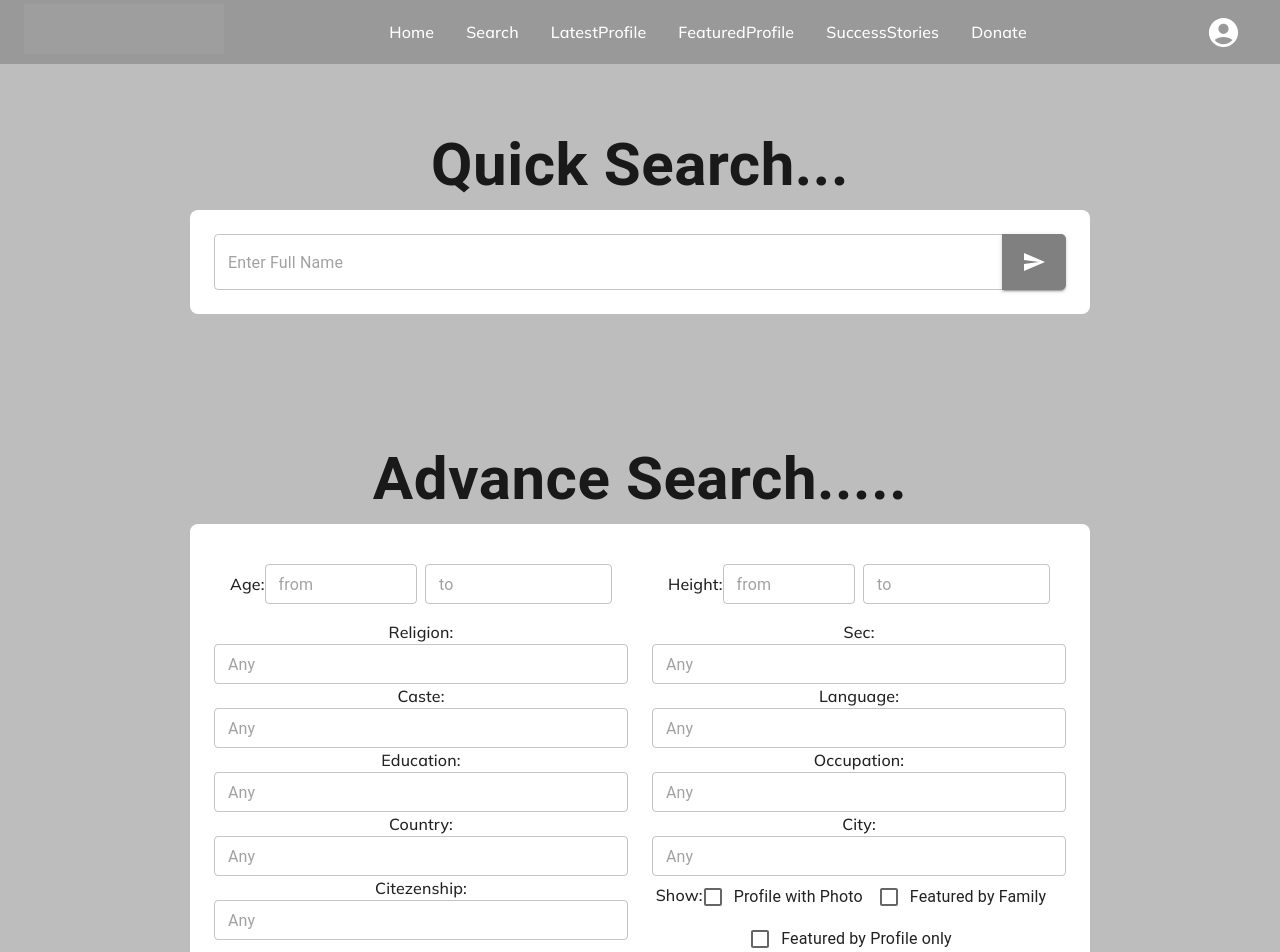
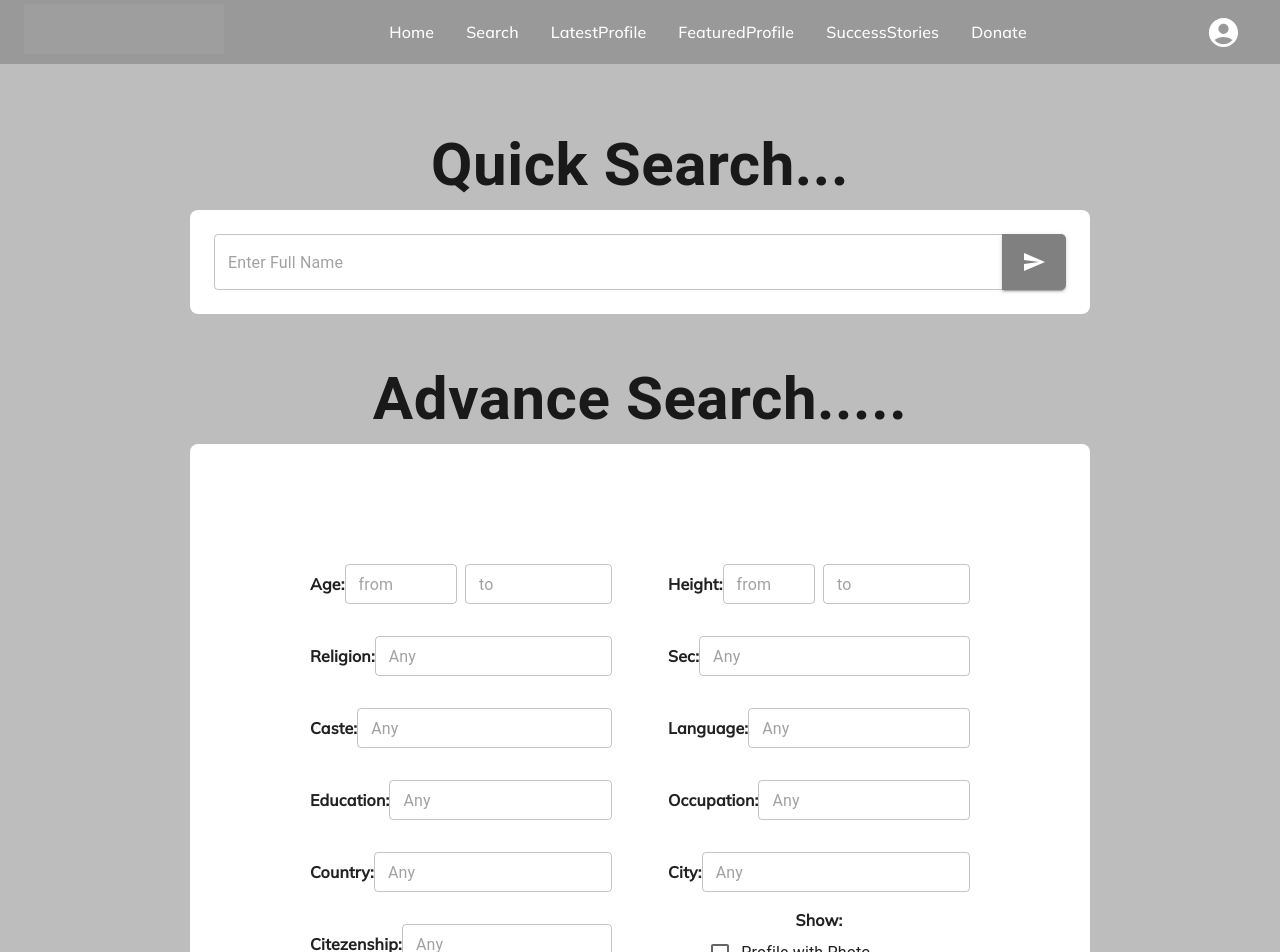
Before and after one commit to CodeCraft4/Rishta-e-Pakistan, a Next.js app: page /Pages/Search in a window 1280 px wide. Shown: the top 952 px of the page. Built offline with nearby package versions, Linux system fonts and the light colour scheme; grey boxes are pictures that could not be loaded.

Commit message:
changes in search

```diff
--- a/src/app/Pages/Search/components/AdvanceSearch/AdvanceSearch.tsx
+++ b/src/app/Pages/Search/components/AdvanceSearch/AdvanceSearch.tsx
@@ -10,13 +10,12 @@ import {
   FormControlLabel,
   Button,
 } from "@mui/material";
-import CustomizeButton from "@/app/components/commons/Button";
 import { COLORS } from "@/app/constant/color";
 
 const AdvanceSearch = () => {
   return (
     <div>
-      <Box pt={15} bgcolor={COLORS.secondary.main} pb={25} textAlign={"center"}>
+      <Box pt={5} bgcolor={COLORS.secondary.main} pb={25} textAlign={"center"}>
         <Typography
           sx={{
             fontSize: { md: 60, sm: 60, xs: 25 },
@@ -30,13 +29,13 @@ const AdvanceSearch = () => {
           maxWidth="md"
           sx={{ bgcolor: "white", p: 3, borderRadius: "8px" }}
         >
-          <Grid container spacing={3}>
+          <Grid container spacing={3} sx={{p:10}}>
             <Grid item md={6}>
               <Grid container spacing={1} sx={{ p: 2 }}>
                 <Grid
                   item
                   md={6}
-                  sx={{ display: "flex", alignItems: "center" }}
+                  sx={{ display: "flex", alignItems: "center",fontWeight:"bold"}}
                 >
                   Age:
                   <TextField placeholder="from" type="number" size="small" />
@@ -45,6 +44,7 @@ const AdvanceSearch = () => {
                   <TextField placeholder="to" type="number" size="small" />
                 </Grid>
               </Grid>
+              <Box sx={{display:'flex',p:2,alignItems:'center',fontWeight:"bold"}}>
               Religion:
               <TextField
                 placeholder="Any"
@@ -52,6 +52,8 @@ const AdvanceSearch = () => {
                 type="number"
                 size="small"
                 />
+                </Box>
+              <Box sx={{display:'flex',p:2,alignItems:'center',fontWeight:"bold"}}>
               Caste:
               <TextField
                 placeholder="Any"
@@ -59,6 +61,8 @@ const AdvanceSearch = () => {
                 type="number"
                 size="small"
                 />
+                </Box>
+              <Box sx={{display:'flex',p:2,alignItems:'center',fontWeight:"bold"}}>
               Education:
               <TextField
                 placeholder="Any"
@@ -66,6 +70,8 @@ const AdvanceSearch = () => {
                 type="number"
                 size="small"
                 />
+                </Box>
+              <Box sx={{display:'flex',p:2,alignItems:'center',fontWeight:"bold"}}>
               Country:
               <TextField
                 placeholder="Any"
@@ -73,20 +79,22 @@ const AdvanceSearch = () => {
                 type="number"
                 size="small"
                 />
+                </Box>
+              <Box sx={{display:'flex',p:2,alignItems:'center',fontWeight:"bold"}}>
               Citezenship:
               <TextField
                 placeholder="Any"
                 fullWidth
-                type="number"
                 size="small"
                 />
+                </Box>
             </Grid>
             <Grid item md={6}>
               <Grid container spacing={1} sx={{ p: 2 }}>
                 <Grid
                   item
                   md={6}
-                  sx={{ display: "flex", alignItems: "center" }}
+                  sx={{display:'flex',alignItems:"center",fontWeight:"bold"}}
                 >
                   Height:
                   <TextField placeholder="from" type="number" size="small" />
@@ -95,6 +103,7 @@ const AdvanceSearch = () => {
                   <TextField placeholder="to" type="number" size="small" />
                 </Grid>
               </Grid>
+              <Box sx={{display:"flex",p:2,alignItems:'center',fontWeight:"bold"}}>
               Sec:
               <TextField
                 placeholder="Any"
@@ -102,6 +111,8 @@ const AdvanceSearch = () => {
                 type="number"
                 size="small"
                 />
+                </Box>
+              <Box sx={{display:"flex",p:2,alignItems:'center',fontWeight:"bold"}}>
               Language:
               <TextField
                 placeholder="Any"
@@ -109,6 +120,8 @@ const AdvanceSearch = () => {
                 type="number"
                 size="small"
                 />
+                </Box>
+              <Box sx={{display:"flex",p:2,alignItems:'center',fontWeight:"bold"}}>
               Occupation:
               <TextField
                 placeholder="Any"
@@ -116,6 +129,8 @@ const AdvanceSearch = () => {
                 type="number"
                 size="small"
                 />
+                </Box>
+              <Box sx={{display:"flex",p:2,alignItems:'center',fontWeight:"bold"}}>
               City:
               <TextField
                 placeholder="Any"
@@ -123,7 +138,9 @@ const AdvanceSearch = () => {
                 type="number"
                 size="small"
                 />
-              <Box>
+                </Box>
+                <Box sx={{m:'auto',display:'flex',justifyContent:"center",fontWeight:"bold"}}>
+              <FormGroup>
                   Show:
                 <FormControlLabel
                   control={<Checkbox />}
@@ -137,6 +154,7 @@ const AdvanceSearch = () => {
                   control={<Checkbox />}
                   label="Featured by Profile only"
                 />
+              </FormGroup>
               </Box>
             </Grid>
           </Grid>
```
Lines whose indentation alone changed are shown as unchanged.
